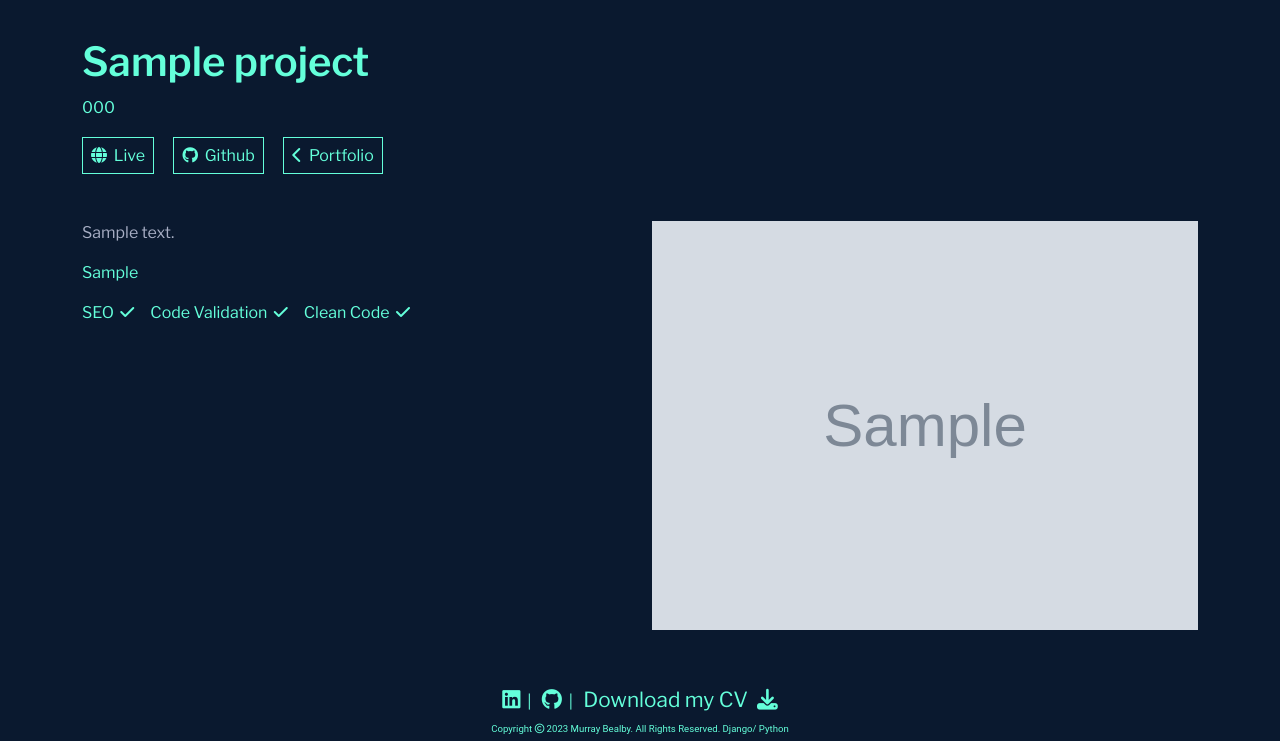
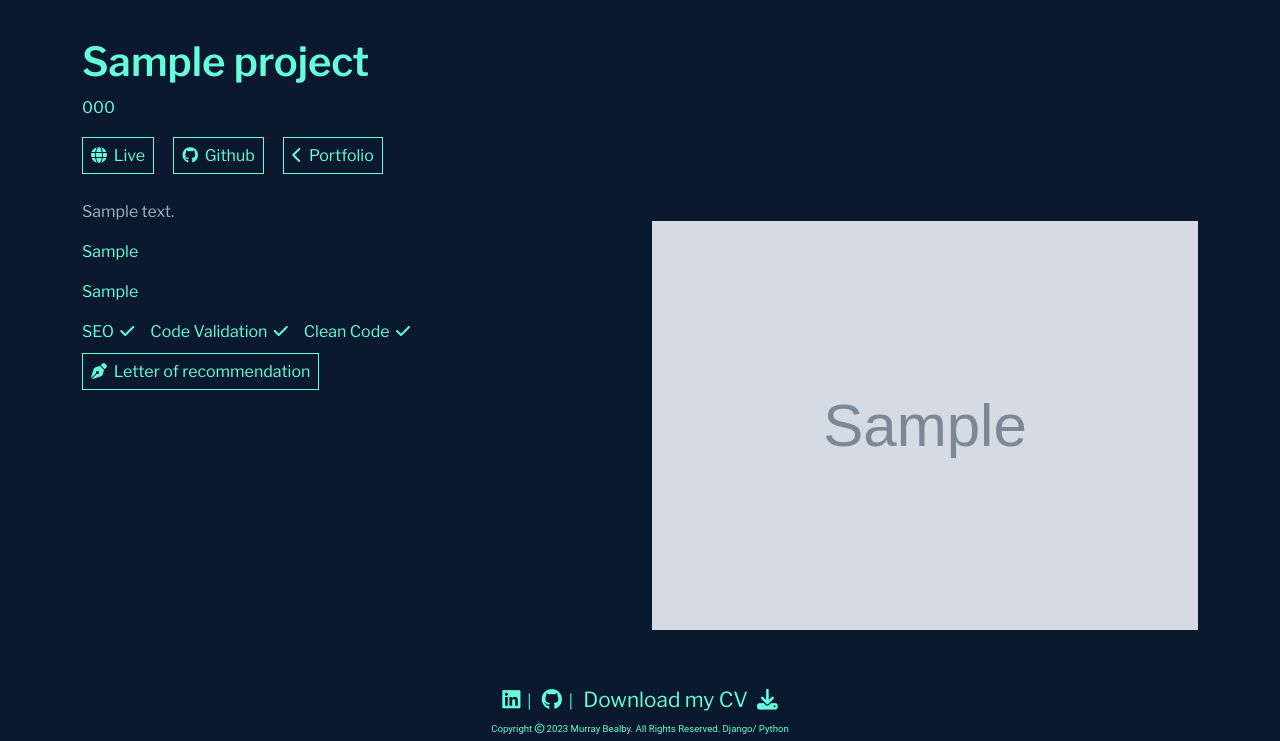
Before and after one commit to Bealby/murray_bealby, a Django app: a page that uses portfolio/templates/projects/project_detail.html in a window 1280 px wide. Shown: the part 59-800 px from the top of the page. Run offline with Django 3.2, Linux system fonts and the light colour scheme; tables that the repository leaves empty hold one stand-in row (values such as "Sample post"); grey boxes marked "Sample" are stand-in pictures; some libraries are stand-ins or nearby versions.

Commit message:
Add letter field to pjt modal. Layout in pjt dtl page

```diff
--- a/portfolio/admin.py
+++ b/portfolio/admin.py
@@ -11,6 +11,7 @@ class ProjectAdmin(admin.ModelAdmin):
         'image_back',
         'code',
         'crud',
+        'letter',
         'description',
         'position',
         'api',
--- a/portfolio/models.py
+++ b/portfolio/models.py
@@ -14,6 +14,7 @@ class Project(models.Model):
     crud = models.TextField(max_length=1000, null=True, blank=True)
     api = models.TextField(max_length=1000, null=True, blank=True)
     description = models.TextField(max_length=1500, null=True, blank=True)
+    letter = models.CharField(max_length=254, null=True, blank=True)
     position = models.CharField(max_length=254, null=True, blank=True)
 
     def __str__(self):
--- a/portfolio/templates/projects/project_detail.html
+++ b/portfolio/templates/projects/project_detail.html
@@ -27,16 +27,23 @@
 
 <section class="container">
     <div class="row content-margin">
-        <div class="col-md-6 project-detail-description-margin d-none d-md-block">
+        <div class="col-md-6 project-detail-description-margin live-icons d-none d-md-block">
             <p class="detail-description">{{ project.description|linebreaksbr }}</p>
             {% if project.crud %}
             <p>{{ project.crud }}</p>
+            {% endif %}
+            {% if project.api %}
+            <p>{{ project.api }}</p>
             {% endif %}
             <p><span style="padding-right: 0.4em">SEO</span><i class="fa-solid fa-check"></i><span
                     style="padding-left: 1em; padding-right: 0.4em">Code Validation</span><i
                     class="fa-solid fa-check"></i><span style="padding-left: 1em; padding-right: 0.4em">Clean
                     Code</span><i class="fa-solid fa-check"></i>
             </p>
+            {% if project.letter %}
+            <a href="{{ project.letter }}" target="_blank"><i class="fa-solid fa-pen-nib"></i>&nbsp;&nbsp;Letter of
+                recommendation</a>
+            {% endif %}
         </div>
         <div class="col-md-6 project-detail-description-margin d-none d-md-block">
             <img src="{{ project.image_mockup.url }}" width=600 height=400 alt="Mockup - {{ project.name }}"
```
Also changed, not shown: portfolio/migrations/0009_project_letter.py (added), 2 other files.
